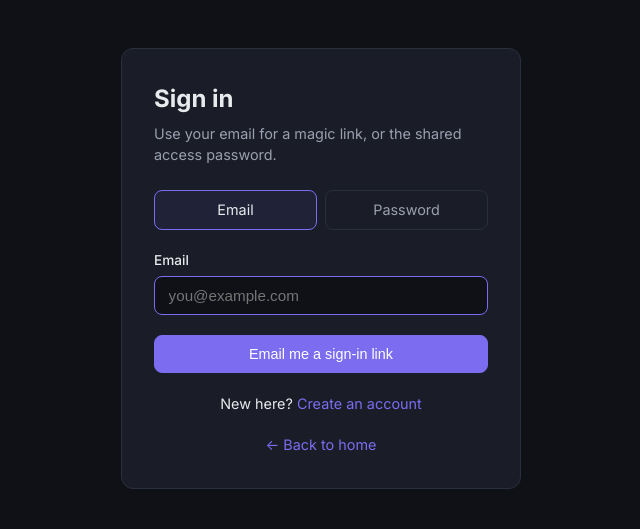
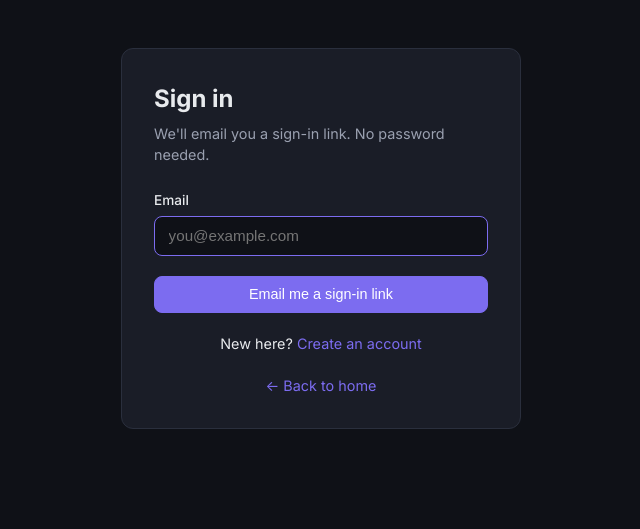
Before and after one commit to JForge-Labs/MatchForge, a FastAPI app: page /login in a window 1280 px wide. Shown: the part 95-624 px from the top of the page, without its empty margins (319-959 px from the left). Run offline with FastAPI, Linux system fonts and the light colour scheme.

Commit message:
Remove password login; sign-in is email magic link only.
The login page still showed a legacy shared-password tab that no longer matches how accounts work.

```diff
--- a/templates/login.html
+++ b/templates/login.html
@@ -4,36 +4,19 @@
 {% block content %}
 <section class="auth-card">
   <h1>Sign in</h1>
-  <p class="auth-sub">Use your email for a magic link, or the shared access password.</p>
+  <p class="auth-sub">We'll email you a sign-in link. No password needed.</p>
 
   {% if error %}
   <div class="status error">{{ error }}</div>
   {% endif %}
 
-  <div class="auth-tabs">
-    <a href="/login?mode=email" class="auth-tab {% if mode != 'password' %}active{% endif %}">Email</a>
-    <a href="/login?mode=password" class="auth-tab {% if mode == 'password' %}active{% endif %}">Password</a>
-  </div>
-
-  {% if mode == 'password' %}
   <form method="post" action="/login" class="auth-form">
-    <input type="hidden" name="mode" value="password">
-    <input type="hidden" name="next" value="{{ next }}">
-    <label for="password">Access password</label>
-    <input type="password" id="password" name="password" required autofocus autocomplete="current-password"
-           placeholder="Enter your access password">
-    <button type="submit" class="btn primary full">Sign in</button>
-  </form>
-  {% else %}
-  <form method="post" action="/login" class="auth-form">
-    <input type="hidden" name="mode" value="email">
     <input type="hidden" name="next" value="{{ next }}">
     <label for="email">Email</label>
     <input type="email" id="email" name="email" required autofocus autocomplete="email"
            placeholder="you@example.com" value="{{ email or '' }}">
     <button type="submit" class="btn primary full">Email me a sign-in link</button>
   </form>
-  {% endif %}
 
   <p class="auth-foot">New here? <a href="/signup">Create an account</a></p>
   <p class="auth-foot"><a href="/">← Back to home</a></p>
```
Also changed, not shown: app/api/auth.py (+1 -25 lines).
